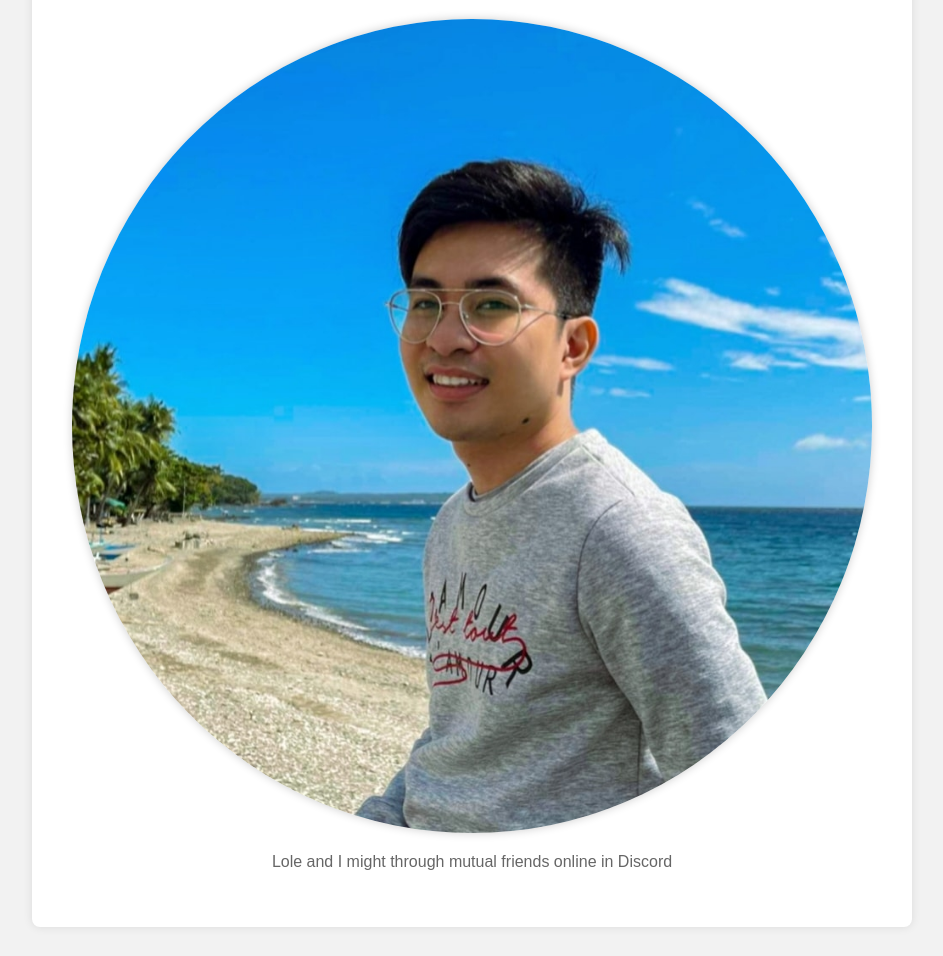
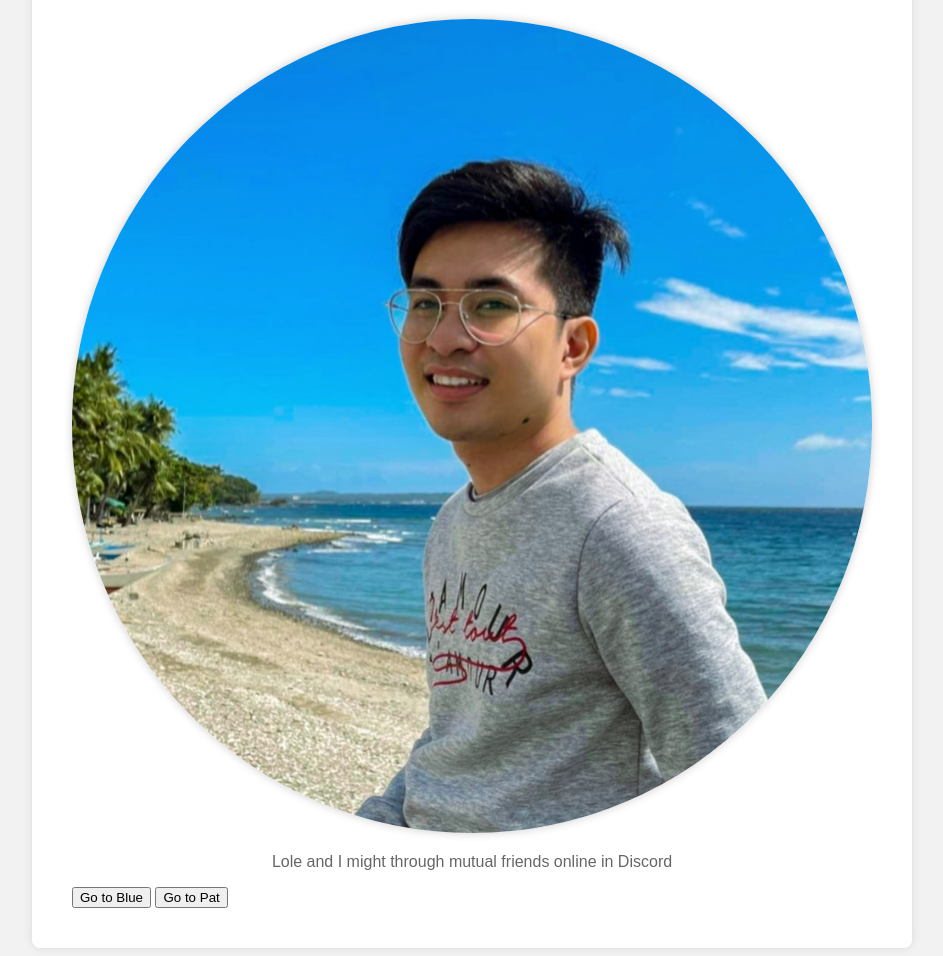
Before and after one commit to damiAlam/amen, a plain HTML site: page lole_external.html in a window 1280 px wide. Shown: the part 109-1065 px from the top of the page, without its empty margins (168-1111 px from the left). Before the commit the page ends 1044 px from the top, so only its background shows below. Drawn offline with Linux system fonts and the light colour scheme.

Commit message:
Update lole_external.html

```diff
--- a/lole_external.html
+++ b/lole_external.html
@@ -9,6 +9,8 @@
         <h1>Lole's Infographic</h1>
         <img src="assets/lole_profile.jpg" alt="Lole's Profile Picture">
         <p>Lole and I might through mutual friends online in Discord</p>
+        <button onclick="window.location.href = 'index.html';">Go to Blue</button>
+        <button onclick="window.location.href = 'pat_internal.html';">Go to Pat</button>
     </div>
 </body>
 </html>
```
